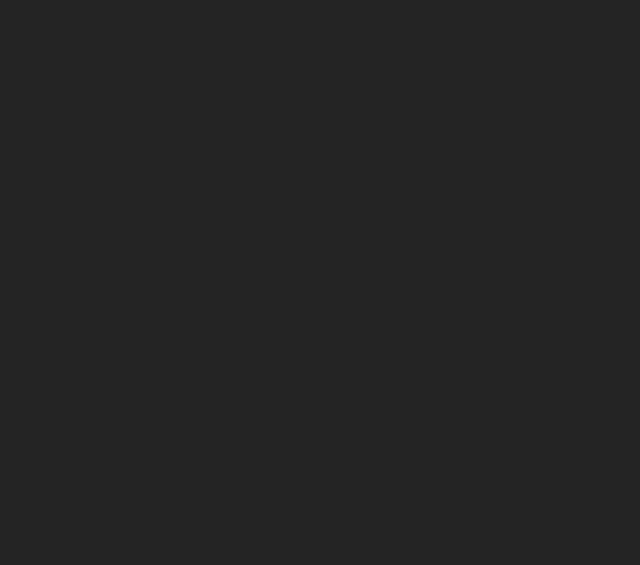
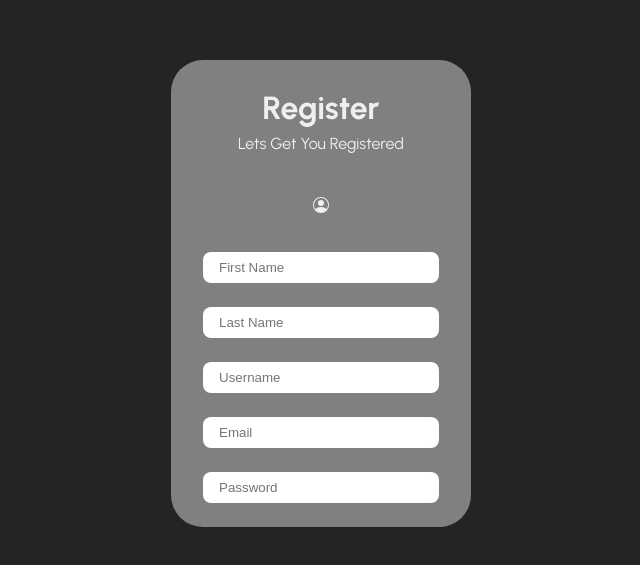
Before and after one commit to Remigit99/RemShop, a React (Vite) app: page /register in a window 1280 px wide. Before the commit this address had no page. Shown: the part 107-672 px from the top of the page, without its empty margins (319-959 px from the left). Built offline with nearby package versions, Linux system fonts and the light colour scheme.

Commit message:
build UI for Register Page

```diff
--- a/src/App.css
+++ b/src/App.css
@@ -22,6 +22,11 @@
   width: 100%;
   object-fit: cover;
   display: block;
+}
+
+input {
+  padding: 0.5rem 1rem;
+  border-radius: 0.5rem;
 }
 
 
@@ -120,3 +125,35 @@
   display: flex;
   justify-content: space-between;
 }
+
+/*=========== Register Page ========*/
+
+.register__container {
+  display: grid;
+  place-content: center;
+  height: 100vh;
+}
+
+.reg {
+  /* height: 80vh; */
+  padding: 1.5rem 2rem;
+  background-color: gray;
+  min-width: 300px;
+  border-radius: 2rem;
+}
+
+.register__header {
+  text-align: center;
+  margin-bottom: 2.5rem;
+}
+
+.reg-form {
+  display: flex;
+  flex-direction: column;
+  gap: 1.5rem;
+}
+
+.user__avatar {
+  text-align: center;
+  margin-bottom: 0.5rem;
+}
--- a/src/App.jsx
+++ b/src/App.jsx
@@ -2,6 +2,9 @@
 import './App.css'
 import { BrowserRouter, Router, Route, Routes } from 'react-router-dom'
 import Home from './Pages/Home'
+import Register from './Pages/Register'
+import Login from './Pages/Login'
+import ForgetPassword from './Pages/ForgetPassword'
 
 
 function App() {
@@ -13,6 +16,9 @@
       <BrowserRouter>
         <Routes>
           <Route path='/' element={<Home />} />
+          <Route path='/register' element={<Register />} />
+          <Route path='/login' element={<Login />} />
+          <Route path='/forget-password' element={<ForgetPassword />} />
         </Routes>
 
       </BrowserRouter>
--- /dev/null
+++ b/src/Pages/ForgetPassword.jsx
@@ -0,0 +1,9 @@
+import React from 'react'
+
+const ForgetPassword = () => {
+    return (
+        <div>ForgetPassword</div>
+    )
+}
+
+export default ForgetPassword
--- /dev/null
+++ b/src/Pages/Login.jsx
@@ -0,0 +1,9 @@
+import React from 'react'
+
+const Login = () => {
+    return (
+        <div>Login</div>
+    )
+}
+
+export default Login
--- /dev/null
+++ b/src/Pages/Register.jsx
@@ -0,0 +1,40 @@
+import { BsPersonCircle } from "react-icons/bs"
+
+const Register = () => {
+    return (
+        <div className='container register__container'>
+
+            <div className="reg">
+
+                <div className="register__header">
+                    <h1>Register</h1>
+                    <p>Lets Get You Registered</p>
+                </div>
+
+                <form className="reg-form">
+
+                    <div className="user__avatar">
+                        <label htmlFor="avatar">
+                            {<BsPersonCircle /> || <img src="" alt="" />}
+                        </label>
+                        <input style={{ display: "none" }} type="file" name="avtar" id="avatar" />
+                    </div>
+
+                    <input type="text" name="firstname" id="firstname" placeholder='First Name' />
+
+                    <input type="text" name="lastname" id="lastname" placeholder='Last Name' />
+
+                    <input type="text" name="username" id="username" placeholder='Username' />
+
+                    <input type="email" name="email" id="email" placeholder='Email' />
+
+                    <input type="password" name="password" id="password" placeholder='Password' />
+                </form>
+
+            </div>
+
+        </div>
+    )
+}
+
+export default Register
```
Also changed, not shown: src/Pages/Profile.jsx (added, +9 -0 lines).
